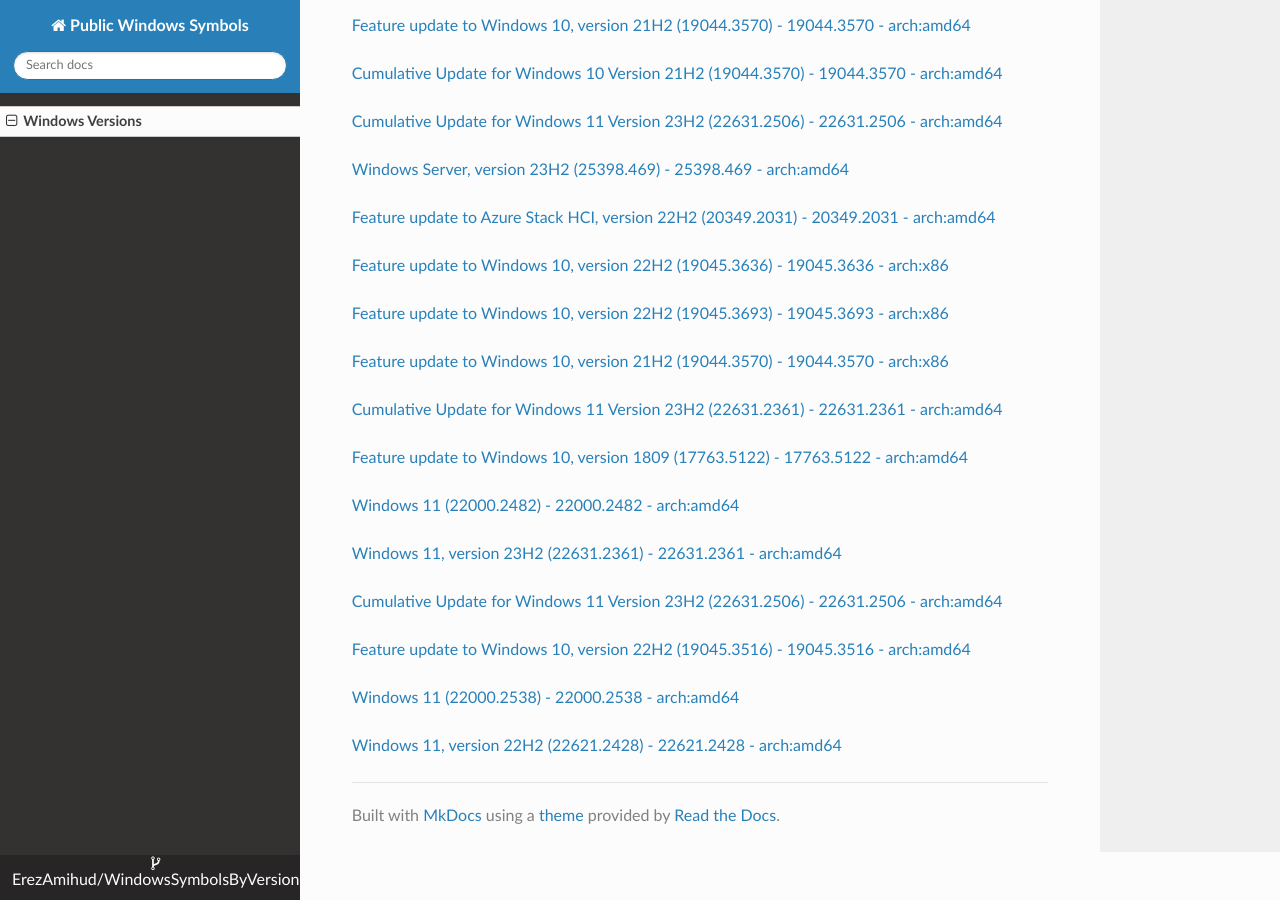
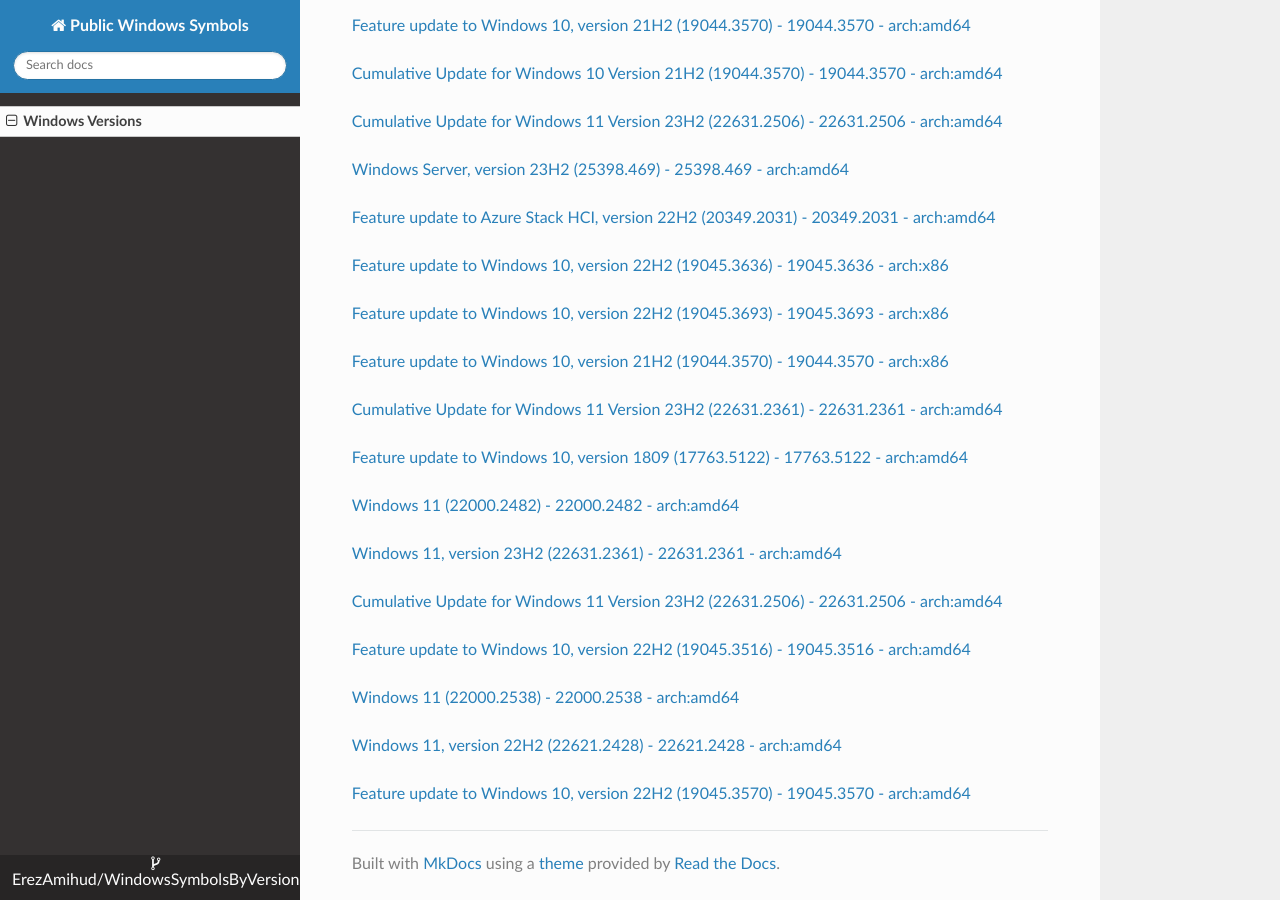
Before and after one commit to ErezAmihud/WindowsSymbolsByVersion, an MkDocs documentation site: the page built from docs/index.md, in a window 1280 px wide and 900 px high, scrolled down 22565 px. Built offline with MkDocs 1.6.1, drawn with Linux system fonts in a browser that asks for light colours; nearby versions of some CDN libraries.

Commit message:
Automated commit, add manifest for 2a023074-e74a-493d-86c9-be98c74b5658

```diff
--- a/docs/index.md
+++ b/docs/index.md
@@ -1267,3 +1267,6 @@
 
 
 [Windows 11, version 22H2 (22621.2428) - 22621.2428 - arch:amd64](https://github.com/ErezAmihud/WindowsSymbolsByVersion/blob/main/manifests/ba57f572-7e76-48f9-92c8-7724bbea018d.manifest)
+
+
+[Feature update to Windows 10, version 22H2 (19045.3570) - 19045.3570 - arch:amd64](https://github.com/ErezAmihud/WindowsSymbolsByVersion/blob/main/manifests/2a023074-e74a-493d-86c9-be98c74b5658.manifest)
```
Also changed, not shown: process_builds.json (+1 -1 lines), 1 other file.
